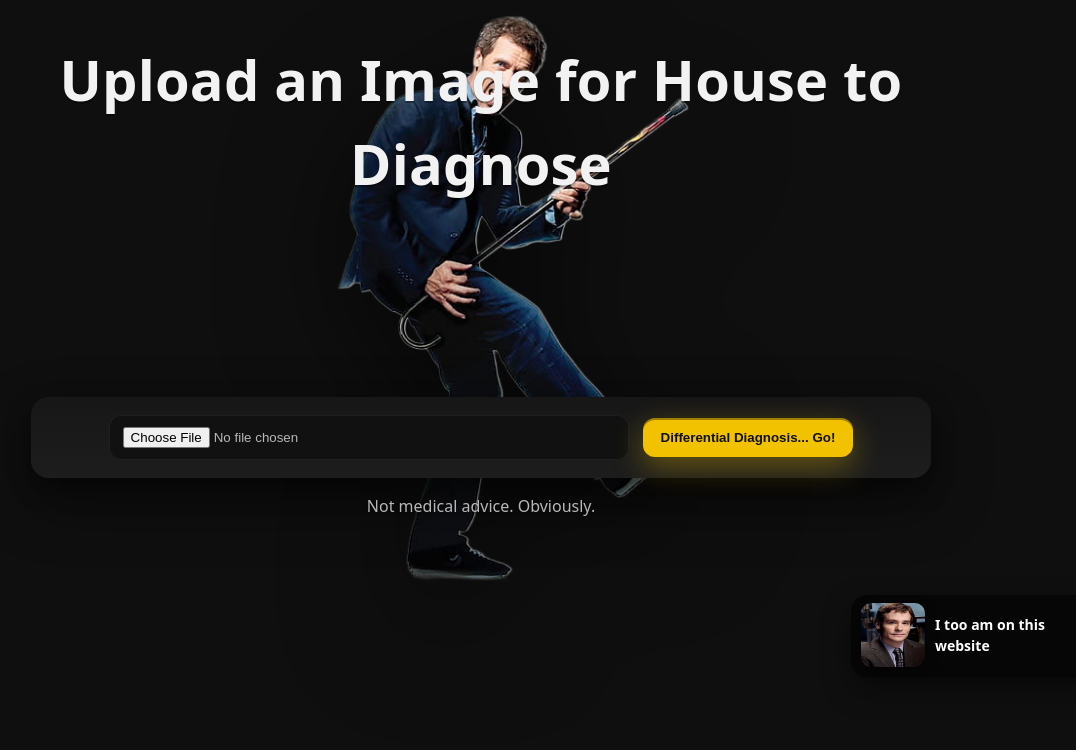
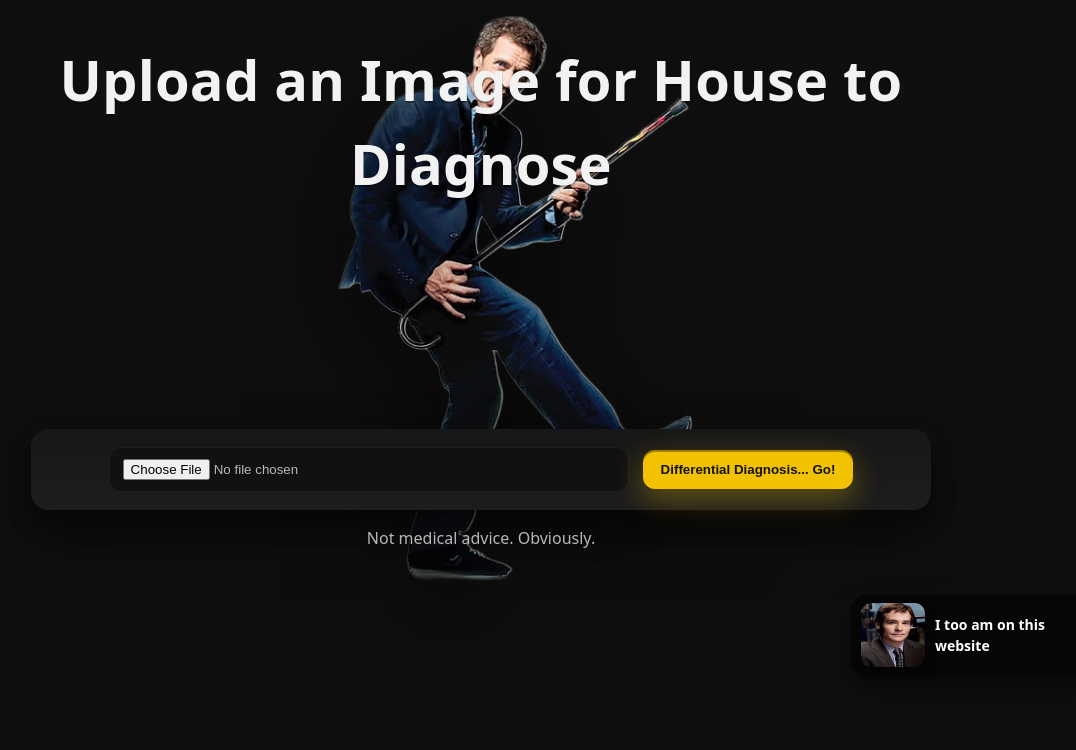
Before and after one commit to NKalus/HouseDDX, a Flask app: page / in a window 1280 px wide. Shown: the part 107-857 px from the top of the page, without its empty margins (159-1235 px from the left). Run offline with Flask 3, Linux system fonts and the light colour scheme; some libraries are stand-ins or nearby versions.

Commit message:
Update style.css

```diff
--- a/static/style.css
+++ b/static/style.css
@@ -182,6 +182,6 @@ button:active{ transform:translateY(1px) }
 }
 
 /* ---- Only move the upload card down ---- */
-.card{ margin-top:24vh !important; }           /* desktop/tablet */
+.card{ margin-top:28vh !important; }           /* desktop/tablet */
 @media (max-width: 900px){ .card{ margin-top:28vh !important; } }
 @media (max-width: 600px){ .card{ margin-top:30vh !important; } }
```
